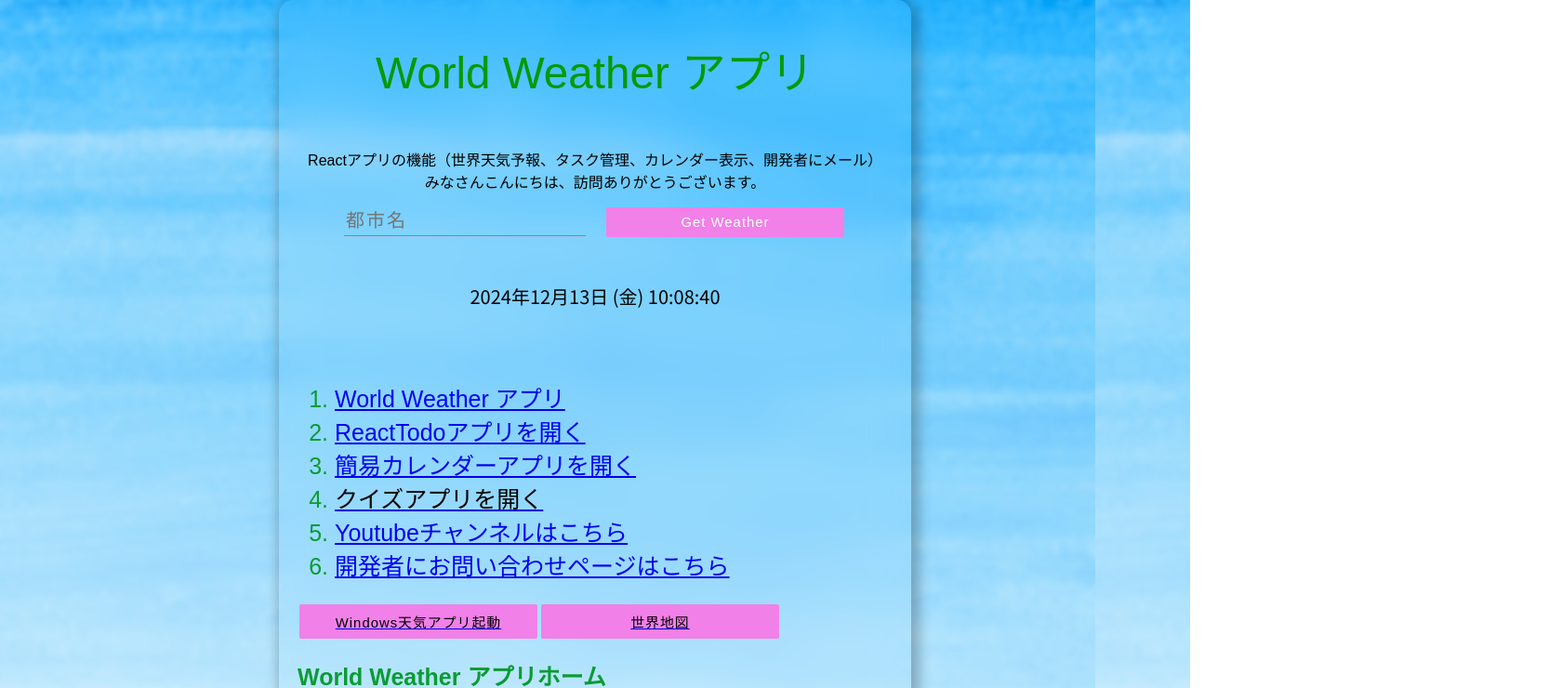
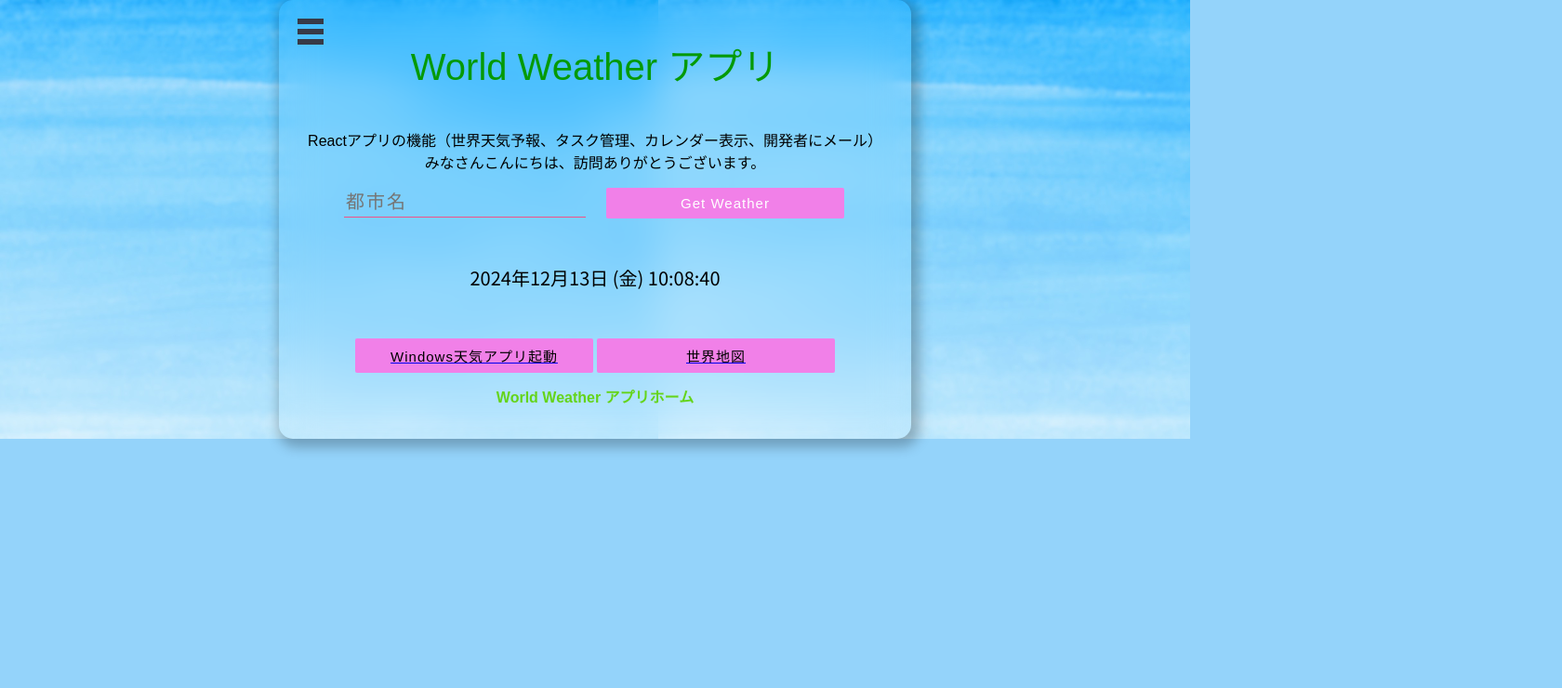
Before and after one commit to masatuber/weather-todo-quiz-app, a React (Create React App) app: page / in a window 1280 px wide. Shown: the top 740 px of the page at 93% size, 1680 px wide, since content can reach past the window. Built offline with nearby package versions, Linux system fonts and the light colour scheme.

Commit message:
“追加2”

```diff
--- a/src/App.css
+++ b/src/App.css
@@ -2,7 +2,7 @@
 @import url('https://fonts.googleapis.com/css2?family=Raleway&display=swap');
 
 html {
-    font-size: 62%;
+    font-size: 62.5%;
 }
 
 /* Title.js */
@@ -11,6 +11,7 @@
     font-size: 2em;
     color: rgb(20, 155, 20);
     padding: 10px;
+    z-index: 11;
 }
 
 /* App.js */
@@ -24,6 +25,7 @@
     background-size: contain;
     background-repeat: repeat;
     background-color: #18a2e1;
+    z-index: 10;
 }
 
 .container {
@@ -43,10 +45,10 @@
 
 /* Title.js */
 h1 {
-    font-weight: 400;
-    font-size: 3em;
+    font-weight: 300;
+    font-size: 2.5em;
     color: rgb(5, 154, 5);
-    margin: 10px 0 40px;
+    margin: 10px 0 30px;
 }
 
 h2 {
@@ -145,22 +147,19 @@
     font-family: 'Noto Sans JP'
 }
 
-/* リンクCSS */
-.link {
-    font-size: 25px;
-    text-align: left
-}
-
-
-
 body {
+    height: 100vh;
+    min-width: 100px;
+    max-width: 1920px;
     font-family: 'Raleway', 'Noto Sans JP', sans-serif;
     font-weight: 400;
     font-size: 1.6rem;
-    font-display: swap;
-    color: #0b9b34;
-    margin: 10;
-    padding: 10;
+    color: #64d418;
+    font-display: auto;
+    margin: 0 auto;
+    padding: 0;
+    z-index: 9;
+    background-color: #89cffae6
 }
 
 .App {
@@ -174,6 +173,7 @@
     cursor: pointer;
     background-color: #d451f1;
     color: #e9a915fd;
+    z-index: 9;
 }
 
 .dit {
@@ -181,5 +181,5 @@
 }
 
 .todo {
-    background-color: #08070ced;
+    background-color: #070000e6;
 }
--- a/src/App.js
+++ b/src/App.js
@@ -1,5 +1,6 @@
 import './App.css';
-import { BrowserRouter, Route, Routes, Link,  } from 'react-router-dom';
+import './HamburgerMenu.css';
+import { BrowserRouter as Router, Routes, Route, Link } from 'react-router-dom';　//as　routerに切替
 import Home from './components/home';  //アプリHomeのページ追加
 import NotFound from './components/not_found'; //ルーティング設定で見つからない時のページ
 import Title from "./components/Title";   //天気インポート
@@ -12,6 +13,8 @@
 import TodoApps from './components/TodoApps';  //TodoAppsのページ追加
 import Inquiry from './components/Inquiry';  //問い合わせページ追加
 import CalendarApp from './components/CalendarApp'; //カレンダーアプリ追加
+import { bubble as Menu } from "react-burger-menu";　//ハンバーガーメニューライブラリ使用
+
 function App() {
 
  const [city, setCity] = useState("");
@@ -45,26 +48,31 @@
 //リンク追加
   return (
   <>
+  <Router>
+    <div id="App">
           <div className="wrapper">
           <div className="container">
+        {/* ハンバーガーメニュー */}
+          <Menu >
+          <Link className="menu-item" to ="/">World Weather アプリ</Link>
+          <Link className="menu-item" to="/src/components/TodoApps.js" >ReactTodoアプリを開く</Link>
+          <Link className="menu-item" to="/src/components/CalendarApp.js">簡易カレンダーアプリを開く</Link>
+          <Link className="menu-item" to="https://quiz-app2-masatuber.netlify.app" target="_blank" rel="noopener noreferrer">クイズアプリを開く</Link>
+          <Link className="menu-item" to="https://www.youtube.com/@uverworldroyz1231/about" target="_blank" rel="noopener noreferrer">Youtubeチャンネルはこちら</Link>
+          <Link className="menu-item" to="/src/components/Inquiry.js">開発者にお問い合わせページはこちら</Link>
+          </Menu>
+
+          {/* タイトルよりも上に配置する */}
             <Title />
             <Form getWeather={getWeather} setCity={setCity} city={city} />
                 {loading ? <Loading /> : <Results results={results} />}
             <font color="black"><div className="dit"><Digit /></div></font>
-          <div className="link">
-      <BrowserRouter>
-        <ol>
-          <li><Link to="/">World Weather アプリ</Link></li>
-          <li><Link to="/src/components/TodoApps.js" >ReactTodoアプリを開く</Link></li>
-          <li><Link to="/src/components/CalendarApp.js">簡易カレンダーアプリを開く</Link></li>
-          <li><Link to="https://quiz-app2-masatuber.netlify.app" target="_blank" rel="noopener noreferrer"><font color="black">クイズアプリを開く</font></Link></li>
-          <li><Link to="https://www.youtube.com/@uverworldroyz1231/about" target="_blank" rel="noopener noreferrer">Youtubeチャンネルはこちら</Link></li>
-          <li><Link to="/src/components/Inquiry.js">開発者にお問い合わせページはこちら</Link></li>
 
-        </ol>
       <button><Link to="msnweather:"><font color="black">Windows天気アプリ起動</font></Link></button>
       <button><Link to="https://www.google.com/maps/d/viewer?mid=1VFroURwY3NC19qYVgHeMpb_c2vM&hl=ja&ll=-3.81666561775622e-14%2C17.82600400000001&z=1" target="_blank" rel="noopener noreferrer"> <font color="black">世界地図</font></Link>
       </button>
+      {/* ルーティング 用*/}
+        <main id="page-wrap">
           <Routes>
             <Route path="/" element={<Home />} />
             <Route path="/src/components/TodoApps.js" element={<TodoApps />} />
@@ -72,10 +80,11 @@
             <Route path="/src/components/CalendarApp.js" element={<CalendarApp />} />
             <Route path="*" element={<NotFound />} />
           </Routes>
-      </BrowserRouter>
+        </main>
         </div>
       </div>
       </div>
+  </Router>
 </>
   );
 }
--- a/src/Calendar.css
+++ b/src/Calendar.css
@@ -1,5 +1,6 @@
-body {
+.CalendarBody {
     font-family: Arial, sans-serif;
+    color: #000000;
     text-align: center;
     margin: 0;
     padding: 0;
@@ -14,7 +15,7 @@
     box-shadow: 0 4px 8px rgba(0, 0, 0, 0.1);
 }
 
-header {
+.cld {
     display: flex;
     justify-content: space-between;
     align-items: center;
--- /dev/null
+++ b/src/HamburgerMenu.css
@@ -0,0 +1,90 @@
+/* バーガーメニューのボタン */
+.bm-burger-button {
+    position: fixed;
+    width: 28px;
+    height: 28px;
+    left: 20px;
+    /* 右にしたい場合はright,左にしたい場合はleft */
+    top: 20px;
+    z-index: 10;
+}
+
+/* バーガーメニューのボタンの線 */
+.bm-burger-bars {
+    background: #373a47;
+    z-index: 2;
+}
+
+/* バーガーメニューのボタンの線（ホバー時）*/
+.bm-burger-bars-hover {
+    background: #ec3030;
+}
+
+/* 閉じるボタン(Xの周辺） */
+.bm-cross-button {
+    height: 50px;
+    width: 50px;
+}
+
+/* 閉じるボタンのX */
+.bm-cross {
+    background: #010101;
+
+}
+
+/*バーガーメニューのwrapper*/
+.bm-menu-wrap {
+    position: sticky;
+    top: 20px;
+    height: 100%;
+    z-index: 10;
+}
+
+/* バーガーメニューのwrapper */
+.bm-menu {
+    background: #626881;
+    font-size: 1em;
+    z-index: 1;
+}
+
+/* bubble or elasticの際に必要 */
+.bm-morph-shape {
+    fill: #49b8b3c6;
+}
+
+/* アイテムリストのwrapper */
+.bm-item-list {
+    color: #b8b169;
+}
+
+/* アイテム */
+.bm-item {
+    display: inline-block;
+    height: 30px;
+}
+
+.bm-item-list a {
+    /* メニューの個々のアイテムの設定 */
+    display: inline-block;
+    border-bottom: 0.5px solid #e70e0e;
+    line-height: 40px;
+    padding-left: 5px;
+    text-decoration: none;
+    color: #fff;
+}
+
+.bm-item-list a:hover {
+    /* 個々のアイテムのホバー */
+    background-color: #9a9a9a47;
+    color: aliceblue;
+}
+
+/* Styling of overlay */
+.bm-overlay {
+    background: rgba(252, 252, 252, 0.3);
+}
+
+#App {
+    font-family: Arial, sans-serif;
+
+}
--- a/src/components/CalendarApp.js
+++ b/src/components/CalendarApp.js
@@ -53,11 +53,12 @@
 
   return (
     <div id="calendar">
-      <header>
+      <div className="CalendarBody">
+      <div className="cld">
         <button onClick={handlePrevMonth}>＜</button>
         <h2>{`${year}年 ${month + 1}月`}</h2>
         <button onClick={handleNextMonth}>＞</button>
-      </header>
+      </div>
       <table>
         <thead>
           <tr>
@@ -74,6 +75,7 @@
       </table>
       <p>カレンダーアプリ</p>
     </div>
+    </div>
   );
 };
 
--- a/src/components/TodoApps.js
+++ b/src/components/TodoApps.js
@@ -1,5 +1,4 @@
 import React from 'react';
-import { Route, Routes, Link,  } from 'react-router-dom';
 import TodoList from "./TodoList";
 import { v4 as uuidv4 } from "uuid";
 import { useRef, useState } from 'react';
@@ -49,16 +48,10 @@
       <div><p>未完了のタスク ： {todos.filter((todo) => !todo.completed).length}</p></div>
       <p>サーバーレスのためリロードしましたらタスクがリセットされます。 </p>
       {/*フィルター関数でfalseの時カウント*/}
-            <li><Link to="/">天気アプリホームはこちら</Link></li>
-            <li>
-              <Routes>
-                <Route path='/' element="Homeはこちら" />
-            </Routes>
-            </li>
             </div>
           </div>
         </>
-        );
+      );
 };
 
 export default  TodoApps;
--- a/src/index.js
+++ b/src/index.js
@@ -5,9 +5,7 @@
 const root = ReactDOM.createRoot(document.getElementById('root'));
 root.render(
   <React.StrictMode>
-
       <App />
-
   </React.StrictMode>
 );
 
```
Also changed, not shown: src/components/Title.js (+4 -4 lines). Lines whose indentation alone changed are shown as unchanged.
